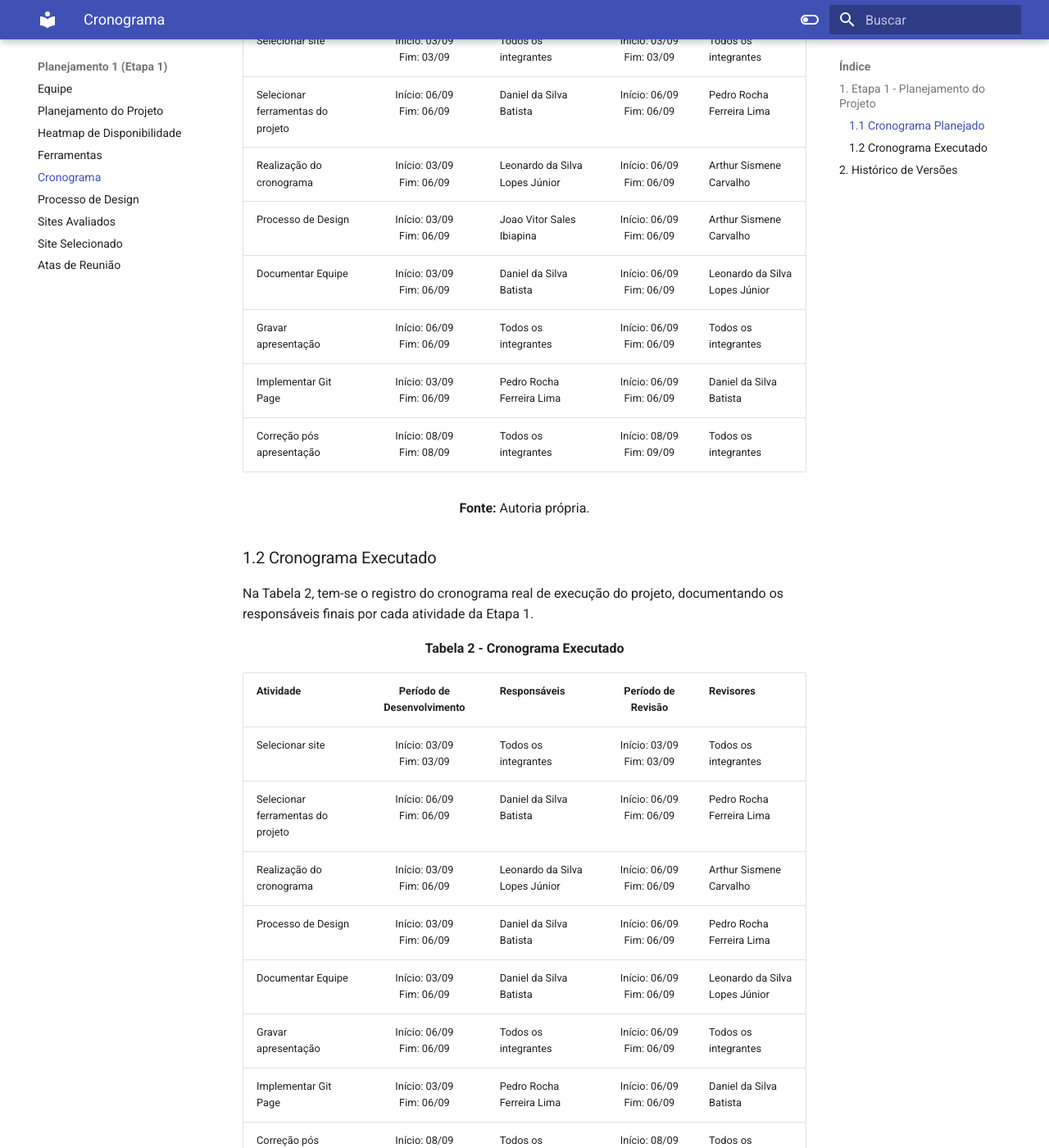
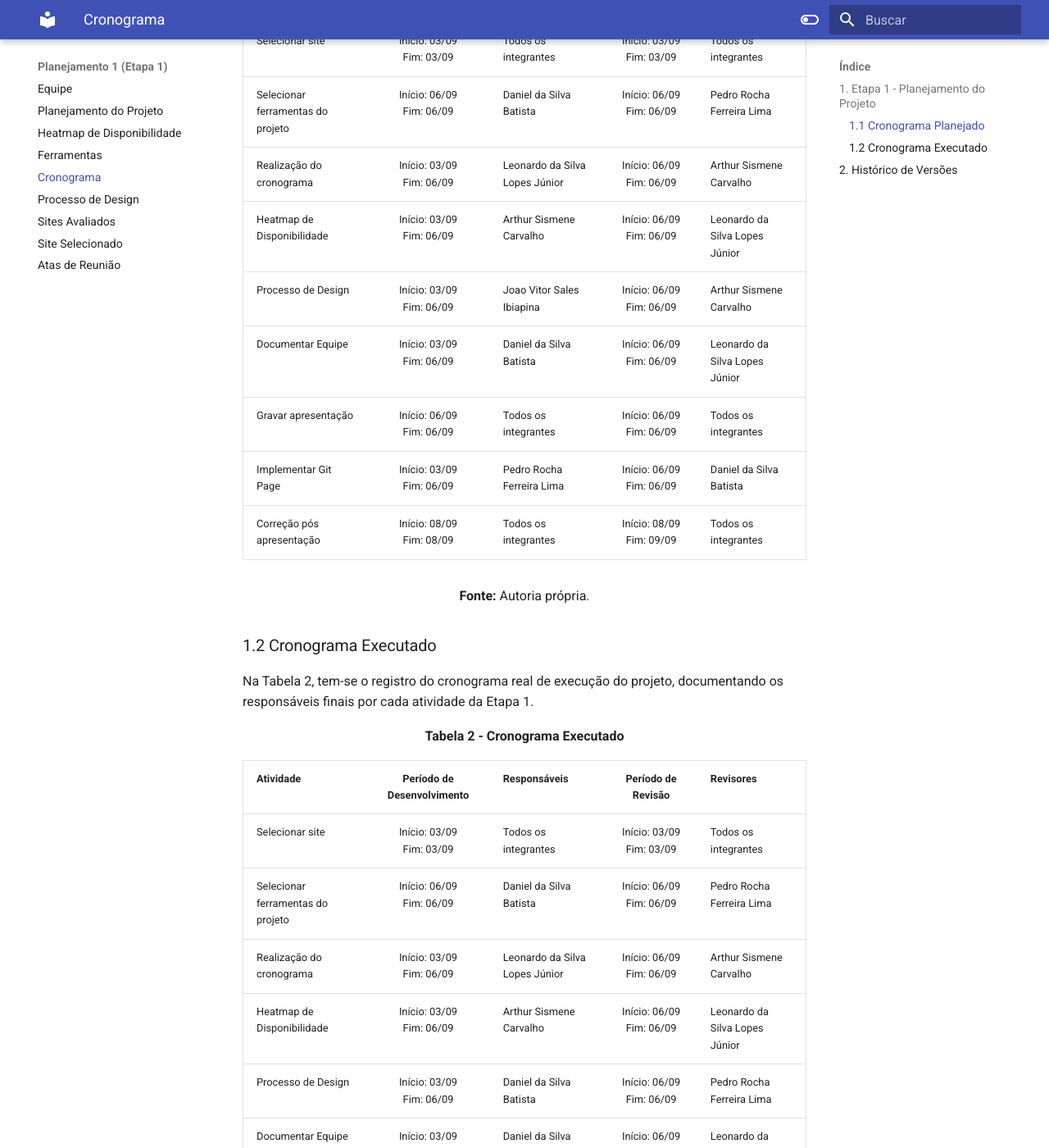
Before and after one commit to Interacao-Humano-Computador/2026.2-Grupo07, an MkDocs documentation site: the page built from docs/planejamento/cronograma.md, in a window 1280 px wide and 1400 px high, scrolled down 615 px. Shown: the whole window at 82% size. Built offline with MkDocs 1.6.1 and Material for MkDocs 9.7.7, drawn with Linux system fonts in a browser that asks for light colours.

Commit message:
docs: adiciona tarefa do heatmap ao cronograma

```diff
--- a/docs/planejamento/cronograma.md
+++ b/docs/planejamento/cronograma.md
@@ -17,6 +17,7 @@ Na Tabela 1, tem-se o cronograma planejado na reunião inicial para as atividade
 | Selecionar site | Início: 03/09<br>Fim: 03/09 | Todos os integrantes | Início: 03/09<br>Fim: 03/09 | Todos os integrantes |
 | Selecionar ferramentas do projeto | Início: 06/09<br>Fim: 06/09 | Daniel da Silva Batista | Início: 06/09<br>Fim: 06/09 | Pedro Rocha Ferreira Lima |
 | Realização do cronograma | Início: 03/09<br>Fim: 06/09 | Leonardo da Silva Lopes Júnior | Início: 06/09<br>Fim: 06/09 | Arthur Sismene Carvalho |
+| Heatmap de Disponibilidade | Início: 03/09<br>Fim: 06/09 | Arthur Sismene Carvalho | Início: 06/09<br>Fim: 06/09 | Leonardo da Silva Lopes Júnior |
 | Processo de Design | Início: 03/09<br>Fim: 06/09 | Joao Vitor Sales Ibiapina | Início: 06/09<br>Fim: 06/09 | Arthur Sismene Carvalho |
 | Documentar Equipe | Início: 03/09<br>Fim: 06/09 | Daniel da Silva Batista | Início: 06/09<br>Fim: 06/09 | Leonardo da Silva Lopes Júnior |
 | Gravar apresentação | Início: 06/09<br>Fim: 06/09 | Todos os integrantes | Início: 06/09<br>Fim: 06/09 | Todos os integrantes |
@@ -40,6 +41,7 @@ Na Tabela 2, tem-se o registro do cronograma real de execução do projeto, docu
 | Selecionar site | Início: 03/09<br>Fim: 03/09 | Todos os integrantes | Início: 03/09<br>Fim: 03/09 | Todos os integrantes |
 | Selecionar ferramentas do projeto | Início: 06/09<br>Fim: 06/09 | Daniel da Silva Batista | Início: 06/09<br>Fim: 06/09 | Pedro Rocha Ferreira Lima |
 | Realização do cronograma | Início: 03/09<br>Fim: 06/09 | Leonardo da Silva Lopes Júnior | Início: 06/09<br>Fim: 06/09 | Arthur Sismene Carvalho |
+| Heatmap de Disponibilidade | Início: 03/09<br>Fim: 06/09 | Arthur Sismene Carvalho | Início: 06/09<br>Fim: 06/09 | Leonardo da Silva Lopes Júnior |
 | Processo de Design | Início: 03/09<br>Fim: 06/09 | Daniel da Silva Batista | Início: 06/09<br>Fim: 06/09 | Pedro Rocha Ferreira Lima |
 | Documentar Equipe | Início: 03/09<br>Fim: 06/09 | Daniel da Silva Batista | Início: 06/09<br>Fim: 06/09 | Leonardo da Silva Lopes Júnior |
 | Gravar apresentação | Início: 06/09<br>Fim: 06/09 | Todos os integrantes | Início: 06/09<br>Fim: 06/09 | Todos os integrantes |
```
